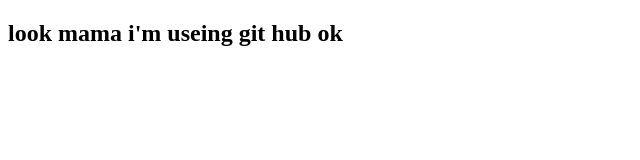
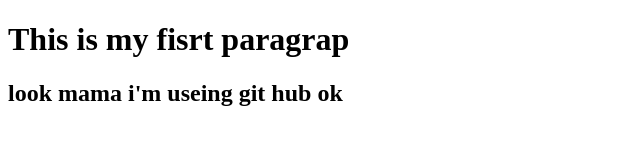
Before and after one commit to gloria-eee/my-first-website, a plain HTML site: page index.html in a window 1280 px wide. Shown: the whole page, without its empty margins (0-640 px from the left). Drawn offline with Linux system fonts and the light colour scheme.

Commit message:
added a header

```diff
--- a/index.html
+++ b/index.html
@@ -7,6 +7,8 @@
     <title>Document</title>
 </head>
 <body>
-    <h2>look mama i'm useing git hub ok</h2>
+    <h1> This is my fisrt paragrap </h1>
+    <h2>look mama i'm useing git hub ok</h1>
+
 </body>
 </html>
```
Also changed, not shown: 1 other file.
